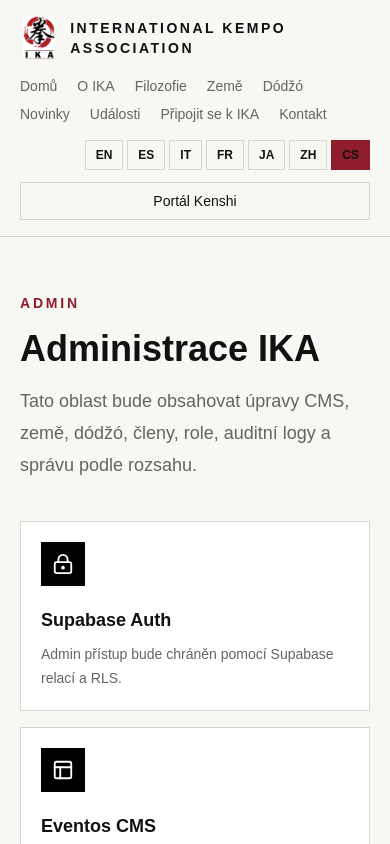
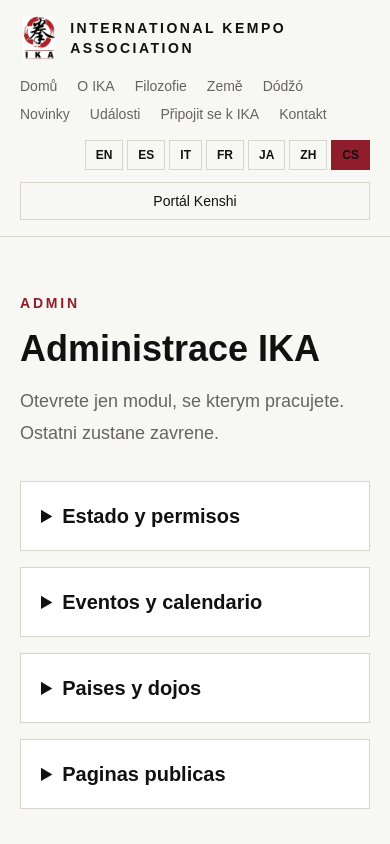
Before and after one commit to IKAorg/IKA, a Next.js app: page /cs/admin in a window 390 px wide. Shown: the top 844 px of the page. Built offline with nearby package versions, Linux system fonts and the light colour scheme; no server answers.

Commit message:
Collapse admin modules by default

```diff
--- a/app/[locale]/admin/page.tsx
+++ b/app/[locale]/admin/page.tsx
@@ -16,8 +16,6 @@ const adminContent: Record<
     intro: string;
     authTitle: string;
     authText: string;
-    cmsTitle: string;
-    cmsText: string;
     rolesTitle: string;
     rolesText: string;
   }
@@ -26,102 +24,71 @@ const adminContent: Record<
     eyebrow: "Admin",
     title: "IKA Administration",
     intro:
-      "This area will host CMS editing, countries, dojos, members, roles, audit logs, and scoped administration.",
+      "Open only the module you need to work with. Everything else stays folded away.",
     authTitle: "Supabase Auth",
-    authText:
-      "Admin access will be protected through Supabase sessions and RLS.",
-    cmsTitle: "CMS",
-    cmsText:
-      "Pages, translations, content blocks, media, news, and events.",
+    authText: "Admin access is protected through Supabase sessions and RLS.",
     rolesTitle: "Scoped Roles",
-    rolesText:
-      "Country and dojo admins operate only within assigned scopes.",
+    rolesText: "Country and dojo admins operate only within assigned scopes.",
   },
   es: {
     eyebrow: "Admin",
-    title: "Administración IKA",
+    title: "Administracion IKA",
     intro:
-      "Esta área alojará la edición del CMS, países, dojos, miembros, roles, registros de auditoría y administración por alcance.",
+      "Abre solo el modulo con el que vas a trabajar. Lo demas queda recogido para no molestar.",
     authTitle: "Supabase Auth",
-    authText:
-      "El acceso admin estará protegido mediante sesiones de Supabase y RLS.",
-    cmsTitle: "CMS",
-    cmsText:
-      "Páginas, traducciones, bloques de contenido, medios, noticias y eventos.",
+    authText: "El acceso admin esta protegido con sesiones de Supabase y RLS.",
     rolesTitle: "Roles con alcance",
     rolesText:
-      "Los administradores de país y dojo operan solo dentro de sus ámbitos asignados.",
+      "Los administradores de pais y dojo operan solo dentro de sus ambitos asignados.",
   },
   it: {
     eyebrow: "Admin",
     title: "Amministrazione IKA",
     intro:
-      "Quest'area ospiterà la modifica CMS, paesi, dojo, membri, ruoli, log di audit e amministrazione per ambito.",
+      "Apri solo il modulo su cui devi lavorare. Il resto rimane chiuso.",
     authTitle: "Supabase Auth",
-    authText:
-      "L'accesso admin sarà protetto tramite sessioni Supabase e RLS.",
-    cmsTitle: "CMS",
-    cmsText:
-      "Pagine, traduzioni, blocchi di contenuto, media, notizie ed eventi.",
+    authText: "L'accesso admin e protetto da sessioni Supabase e RLS.",
     rolesTitle: "Ruoli con ambito",
-    rolesText:
-      "Gli admin di paese e dojo operano solo negli ambiti assegnati.",
+    rolesText: "Gli admin di paese e dojo operano solo negli ambiti assegnati.",
   },
   fr: {
     eyebrow: "Admin",
     title: "Administration IKA",
     intro:
-      "Cette zone accueillera l'édition CMS, les pays, les dojos, les membres, les rôles, les journaux d'audit et l'administration par périmètre.",
+      "Ouvrez uniquement le module a modifier. Le reste reste replie.",
     authTitle: "Supabase Auth",
-    authText:
-      "L'accès admin sera protégé par les sessions Supabase et RLS.",
-    cmsTitle: "CMS",
-    cmsText:
-      "Pages, traductions, blocs de contenu, médias, actualités et événements.",
-    rolesTitle: "Rôles par périmètre",
+    authText: "L'acces admin est protege par Supabase et RLS.",
+    rolesTitle: "Roles par perimetre",
     rolesText:
-      "Les admins de pays et de dojo opèrent uniquement dans leurs périmètres assignés.",
+      "Les admins de pays et de dojo operent uniquement dans leurs perimetres.",
   },
   ja: {
-    eyebrow: "管理",
-    title: "IKA管理",
-    intro:
-      "この領域ではCMS編集、国、道場、会員、役割、監査ログ、範囲付き管理を扱います。",
-    authTitle: "Supabase認証",
-    authText:
-      "管理者アクセスはSupabaseセッションとRLSによって保護されます。",
-    cmsTitle: "CMS",
-    cmsText: "ページ、翻訳、コンテンツブロック、メディア、ニュース、イベント。",
-    rolesTitle: "範囲付き役割",
-    rolesText:
-      "国管理者と道場管理者は割り当てられた範囲内でのみ操作します。",
+    eyebrow: "Admin",
+    title: "IKA Admin",
+    intro: "Work modules stay closed until you open the one you need.",
+    authTitle: "Supabase Auth",
+    authText: "Admin access is protected through Supabase sessions and RLS.",
+    rolesTitle: "Scoped Roles",
+    rolesText: "Country and dojo admins operate only within assigned scopes.",
   },
   zh: {
-    eyebrow: "管理",
-    title: "IKA 管理",
-    intro:
-      "该区域将用于 CMS 编辑、国家、道场、成员、角色、审计日志和范围化管理。",
-    authTitle: "Supabase 认证",
-    authText: "管理员访问将通过 Supabase 会话和 RLS 保护。",
-    cmsTitle: "CMS",
-    cmsText: "页面、翻译、内容块、媒体、新闻和活动。",
-    rolesTitle: "范围化角色",
-    rolesText: "国家和道场管理员只能在分配的范围内操作。",
+    eyebrow: "Admin",
+    title: "IKA Admin",
+    intro: "Work modules stay closed until you open the one you need.",
+    authTitle: "Supabase Auth",
+    authText: "Admin access is protected through Supabase sessions and RLS.",
+    rolesTitle: "Scoped Roles",
+    rolesText: "Country and dojo admins operate only within assigned scopes.",
   },
   cs: {
     eyebrow: "Admin",
     title: "Administrace IKA",
     intro:
-      "Tato oblast bude obsahovat úpravy CMS, země, dódžó, členy, role, auditní logy a správu podle rozsahu.",
+      "Otevrete jen modul, se kterym pracujete. Ostatni zustane zavrene.",
     authTitle: "Supabase Auth",
-    authText:
-      "Admin přístup bude chráněn pomocí Supabase relací a RLS.",
-    cmsTitle: "CMS",
-    cmsText:
-      "Stránky, překlady, obsahové bloky, média, novinky a události.",
+    authText: "Admin pristup je chranen Supabase relacemi a RLS.",
     rolesTitle: "Role podle rozsahu",
-    rolesText:
-      "Administrátoři zemí a dódžó pracují pouze ve svých přidělených rozsazích.",
+    rolesText: "Spravci zemi a dojo pracuji jen ve svem prirazenem rozsahu.",
   },
 };
 
@@ -141,7 +108,9 @@ export default async function AdminPage({ params }: AdminPageProps) {
         </p>
       </div>
 
-      <div className="mt-10 grid gap-4 md:grid-cols-3">
+      <div className="mt-8 grid gap-4">
+        <AdminModule title="Estado y permisos">
+          <div className="grid gap-4 md:grid-cols-3">
             <AdminCapability
               icon={<LockKeyhole size={22} />}
               title={copy.authTitle}
@@ -149,8 +118,8 @@ export default async function AdminPage({ params }: AdminPageProps) {
             />
             <AdminCapability
               icon={<PanelsTopLeft size={22} />}
-          title="Eventos CMS"
-          text="Primer módulo operativo: crear, editar y publicar eventos del calendario."
+              title="CMS"
+              text="Modulos de eventos, paises, dojos y paginas publicas."
             />
             <AdminCapability
               icon={<ShieldCheck size={22} />}
@@ -158,11 +127,36 @@ export default async function AdminPage({ params }: AdminPageProps) {
               text={copy.rolesText}
             />
           </div>
+        </AdminModule>
 
+        <AdminModule title="Eventos y calendario">
           <EventsAdmin />
+        </AdminModule>
+
+        <AdminModule title="Paises y dojos">
           <LocationsAdmin />
+        </AdminModule>
+
+        <AdminModule title="Paginas publicas">
           <PagesAdmin />
+        </AdminModule>
+      </div>
     </section>
+  );
+}
+
+function AdminModule({
+  title,
+  children,
+}: {
+  title: string;
+  children: React.ReactNode;
+}) {
+  return (
+    <details className="border border-[var(--line)] bg-white p-5">
+      <summary className="cursor-pointer text-xl font-semibold">{title}</summary>
+      <div className="mt-5">{children}</div>
+    </details>
   );
 }
 
```
Lines whose indentation alone changed are shown as unchanged.
